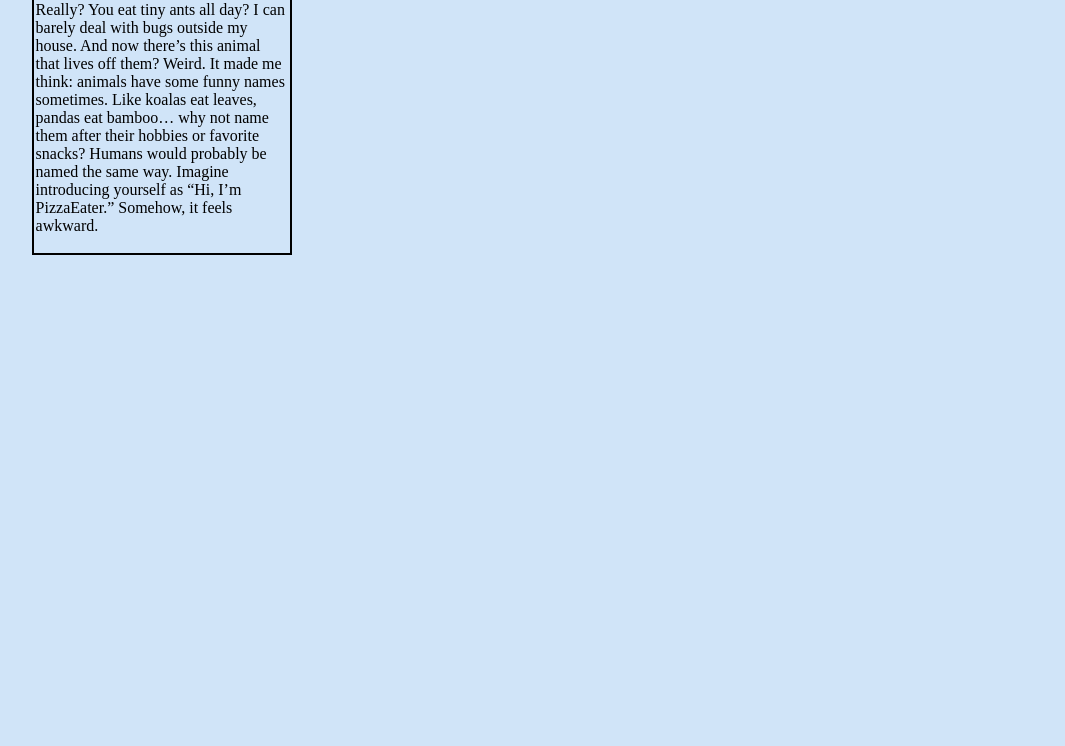
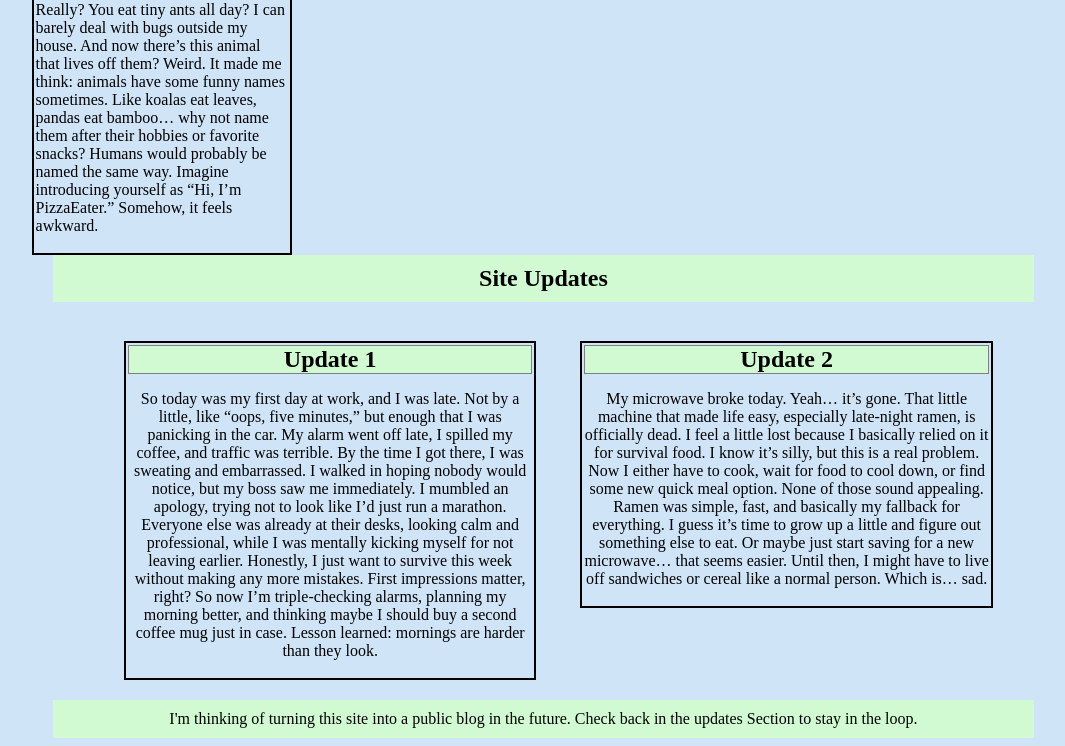
Before and after one commit to IceCrystal21/Project, a plain HTML site: page webpages/wireframe_2.html in a window 1280 px wide. Shown: the part 1025-1771 px from the top of the page, without its empty margins (208-1273 px from the left). Before the commit the page ends 1280 px from the top, so only its background shows below. Drawn offline with Linux system fonts and the light colour scheme.

Commit message:
Fixed the project a bit
added the lower section + footer

```diff
--- a/css/wireframe_1.css
+++ b/css/wireframe_1.css
@@ -18,6 +18,19 @@ header{
     padding: 10px 0;
     text-align: center;
    margin: 30px;
+}
+
+#recent-updates{
+   background-color: rgb(210, 250, 210);
+    padding: 10px 0;
+    text-align: center;
+   margin: 30px;
+}
+
+#updates{
+    text-align: center;
+    width: 80%;
+    padding-left: 10%;
 }
 
 #posts{
@@ -73,27 +86,47 @@ margin-top: 10px;
     text-align: center;
   margin: 0 10px 0 10px;
 }
+#Update1{
+ border: 2px solid;
+    padding: 2px;
+    width:40%;
+    display: inline-block;
+    margin: 20px;
+    vertical-align: top;
+    text-align: center;
+}
+
+#Update2{
+     width: 40%;
+    padding: 2px;
+    border: 2px solid;
+   display: inline-block;
+    margin-right: 50px;
+    margin: 20px;
+    vertical-align: top;
+    text-align: center;
+}
 
 .banner h2{
     display: block;
     border: 1px grey solid;
     padding: 0;
     margin: 0;
+
 }
 
-#work-banner{
-    background-color: rgb(210, 250, 210);
+.banner {
+     background: rgb(210, 250, 210);
 }
-
-#life-banner{
-    background-color: rgb(210, 250, 210);
-}
-
-#rant-banner{
-    background-color: rgb(210, 250, 210);
-}
-
 
 ul{
     list-style-type: none;
 }
+
+footer {
+     background-color: rgb(210, 250, 210);
+    padding: 10px;
+    text-align: center;
+    margin: 40px;
+    clear: both;
+}
--- a/css/wireframe_2.css
+++ b/css/wireframe_2.css
@@ -18,6 +18,30 @@ header{
     text-align: center;
     margin-left: 20%;
     margin-right: 30px;
+}
+
+#recent-updates{
+    background-color: rgb(210, 250, 210);
+    padding: 10px;
+    text-align: center;
+    margin-left: 20%;
+    margin-right: 30px;
+    clear: both;
+}
+
+#updates{
+    text-align: center;
+    width: 80%;
+    padding-left: 20%;
+}
+
+footer {
+     background-color: rgb(210, 250, 210);
+    padding: 10px;
+    text-align: center;
+    margin-left: 20%;
+    margin-right: 30px;
+    clear: both;
 }
 
 #sideBar {
@@ -65,25 +89,36 @@ header{
     float: right;
 }
 
+#Update1{
+ border: 2px solid;
+    padding: 2px;
+    width:40%;
+    display: inline-block;
+    margin: 20px;
+    vertical-align: top;
+}
+
+#Update2{
+     width: 40%;
+    padding: 2px;
+    border: 2px solid;
+   display: inline-block;
+    margin-right: 50px;
+    margin: 20px;
+    vertical-align: top;
+}
+
 .banner h2{
     display: block;
     border: 1px grey solid;
     padding: 0;
     margin: 0;
+
 }
 
-#work-banner{
-    background-color: rgb(210, 250, 210);
+.banner {
+     background: rgb(210, 250, 210);
 }
-
-#life-banner{
-    background-color: rgb(210, 250, 210);
-}
-
-#rant-banner{
-    background-color: rgb(210, 250, 210);
-}
-
 
 ul{
     list-style-type: none;
--- a/webpages/wireframe_2.html
+++ b/webpages/wireframe_2.html
@@ -21,6 +21,7 @@
                 <li><a href="#">Gaming</a></li>
                 <li><a href="#">Work</a></li>
                 <li><a href="#">General Rants</a></li>
+                <li><a href="/webpages/wireframe_1.html">Wireframe 1</a></li>
             </ul>
         </nav>
 
@@ -48,6 +49,22 @@
                     <p>I was reading about anteaters today. And honestly, I don’t get the name. Their whole identity is literally based on what they eat. “Hi, I’m Anteater.” Cool, thanks for that. Also, ants? Really? You eat tiny ants all day? I can barely deal with bugs outside my house. And now there’s this animal that lives off them? Weird. It made me think: animals have some funny names sometimes. Like koalas eat leaves, pandas eat bamboo… why not name them after their hobbies or favorite snacks? Humans would probably be named the same way. Imagine introducing yourself as “Hi, I’m PizzaEater.” Somehow, it feels awkward. </p>
                 </article>
             </div>
+
+             <h2 id="recent-updates">Site Updates</h2>
+
+            <div id="updates">
+                <article id="Update1">
+                    <div class="banner" id="Update1-banner"><h2>Update 1</h2></div>
+                    <p>So today was my first day at work, and I was late. Not by a little, like “oops, five minutes,” but enough that I was panicking in the car. My alarm went off late, I spilled my coffee, and traffic was terrible. By the time I got there, I was sweating and embarrassed. I walked in hoping nobody would notice, but my boss saw me immediately. I mumbled an apology, trying not to look like I’d just run a marathon. Everyone else was already at their desks, looking calm and professional, while I was mentally kicking myself for not leaving earlier. Honestly, I just want to survive this week without making any more mistakes. First impressions matter, right? So now I’m triple-checking alarms, planning my morning better, and thinking maybe I should buy a second coffee mug just in case. Lesson learned: mornings are harder than they look.</p>
+                </article>
+
+                <article id="Update2">
+                    <div class="banner" id="Update2-banner"><h2>Update 2</h2></div>
+                    <p>My microwave broke today. Yeah… it’s gone. That little machine that made life easy, especially late-night ramen, is officially dead. I feel a little lost because I basically relied on it for survival food. I know it’s silly, but this is a real problem. Now I either have to cook, wait for food to cool down, or find some new quick meal option. None of those sound appealing. Ramen was simple, fast, and basically my fallback for everything. I guess it’s time to grow up a little and figure out something else to eat. Or maybe just start saving for a new microwave… that seems easier. Until then, I might have to live off sandwiches or cereal like a normal person. Which is… sad.</p>
+                </article>
+
+            </div>
         </main>
+        <footer>I'm thinking of turning this site into a public blog in the future. Check back in the updates Section to stay in the loop.</footer>
     </body>
 </html>
```
Also changed, not shown: webpages/wireframe_1.html (+17 -0 lines).
